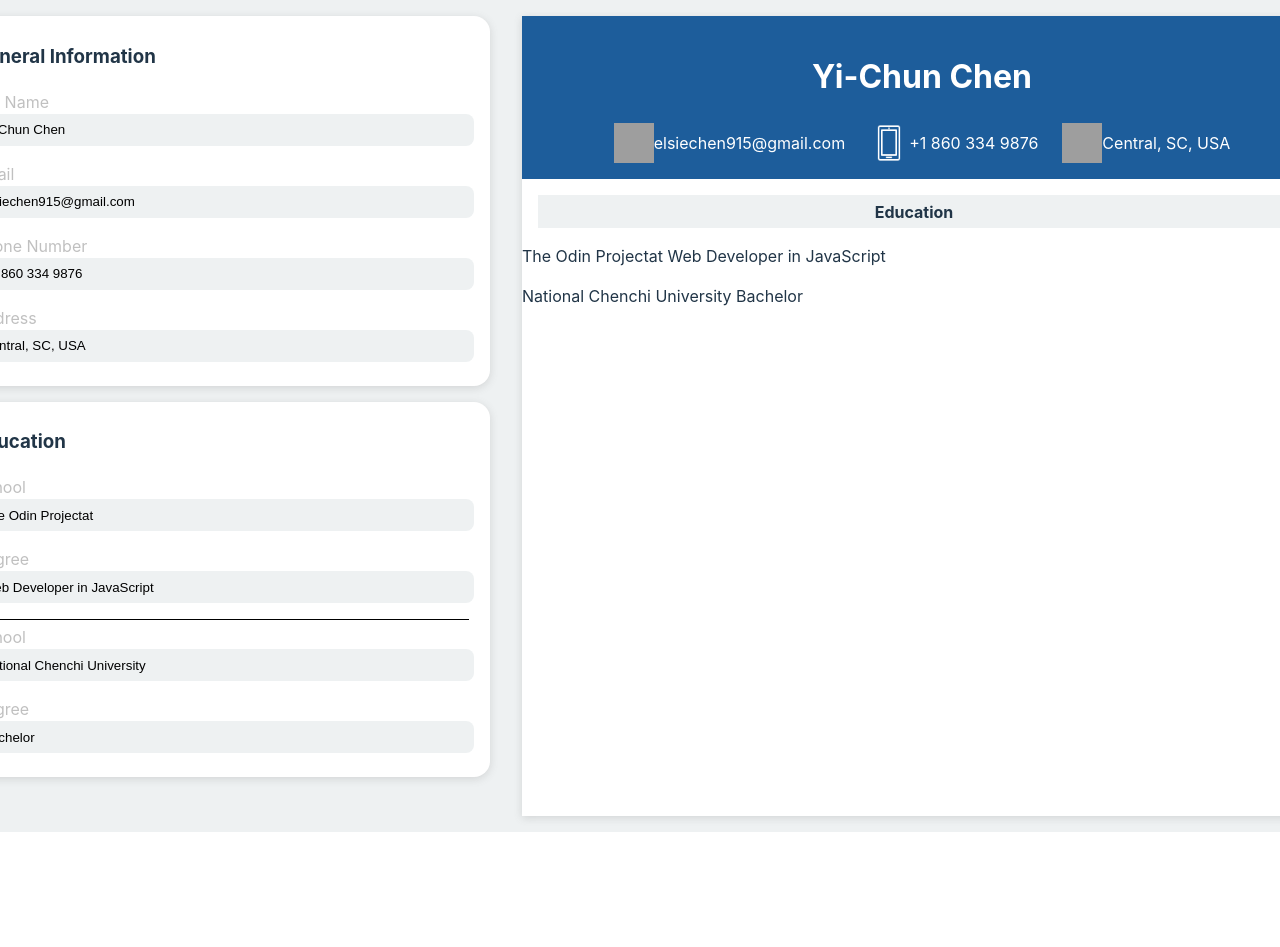
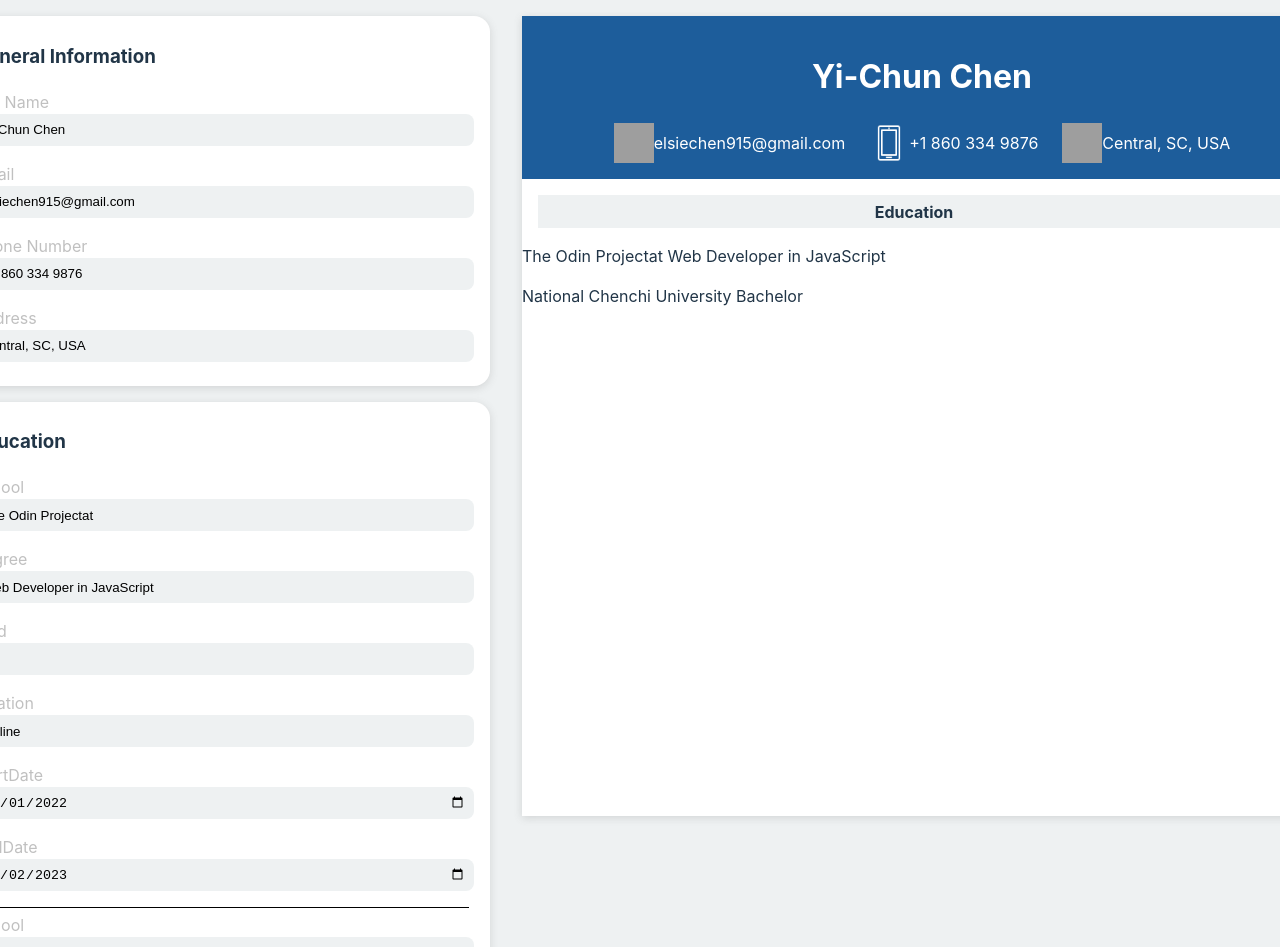
Before and after one commit to elsiechen/CV-Application, a React (Vite) app: page / in a window 1280 px wide. Shown: the top 947 px of the page. Before the commit the page ends 832 px from the top, so only its background shows below. Built offline with nearby package versions, Linux system fonts and the light colour scheme; grey boxes are pictures that could not be loaded.

Commit message:
Set defaultValue to date input and format date

```diff
--- a/src/components/EducationForm.jsx
+++ b/src/components/EducationForm.jsx
@@ -6,12 +6,15 @@ export default function EducationForm(
         handleChange
     }
 ) {
+    const keyItems = ['school', 'degree', 'field', 'location'];
+    const keyItems2 = ['startDate', 'endDate'];
+
     return (
         <div className="form">
             <h3>Education</h3>
             {educations.map(education => (
                 <form key={education.id}>
-                    <div className="field">
+                    {/* <div className="field">
                         <label htmlFor='school'>School</label>
                         <input value={education.school}
                                 onChange={(e) => handleChange(e, education.id)}
@@ -22,10 +25,29 @@ export default function EducationForm(
                         <input value={education.degree}
                                 onChange={(e) => handleChange(e, education.id)}
                                 id='degree'/>
-                    </div>
+                    </div> */}
+
+                    {console.log(education['startDate'])}
+                    {console.log(education['endDate'])}
+                    {keyItems.map(keyItem => (
+                        <div className="field" key={keyItem}>
+                            <label htmlFor={keyItem}>{keyItem}</label>
+                            <input value={education[keyItem]}
+                                    onChange={(e) => handleChange(e, education.id)}
+                                    id={keyItem}/>
+                        </div>
+                    ))}
+                    {keyItems2.map(keyItem => (
+                        <div className="field" key={keyItem}>
+                            <label htmlFor={keyItem}>{keyItem}</label>
+                            <input defaultValue={education[keyItem]}
+                                    onChange={(e) => handleChange(e, education.id)}
+                                    id={keyItem}
+                                    type='date'/>
+                        </div>
+                    ))}
                     {(educations.indexOf(education) !== educations.length-1)?<hr/> : ''}
                 </form>
-
             ))}
         </div>
     )
--- a/src/components/data.jsx
+++ b/src/components/data.jsx
@@ -13,8 +13,8 @@ export  const initialEducations = [
       school: 'The Odin Projectat',
       degree: 'Web Developer in JavaScript',
       field: '',
-      startDate: 'March 2022',
-      endDate: 'Present',
+      startDate: new Date(2022,2,1).toISOString().slice(0, 10),
+      endDate: new Date().toISOString().slice(0, 10),
       location: 'Online'
     },
     {
@@ -22,8 +22,8 @@ export  const initialEducations = [
       school: 'National Chenchi University',
       degree: 'Bachelor',
       field: 'Economics',
-      startDate: 'September 2006',
-      endDate: 'June 2010',
+      startDate: new Date(2006,8,1).toISOString().slice(0, 10),
+      endDate: new Date(2010,6,30).toISOString().slice(0, 10),
       location: 'TAIPEI CITY, TAIWAN'
     }
   ]
```
